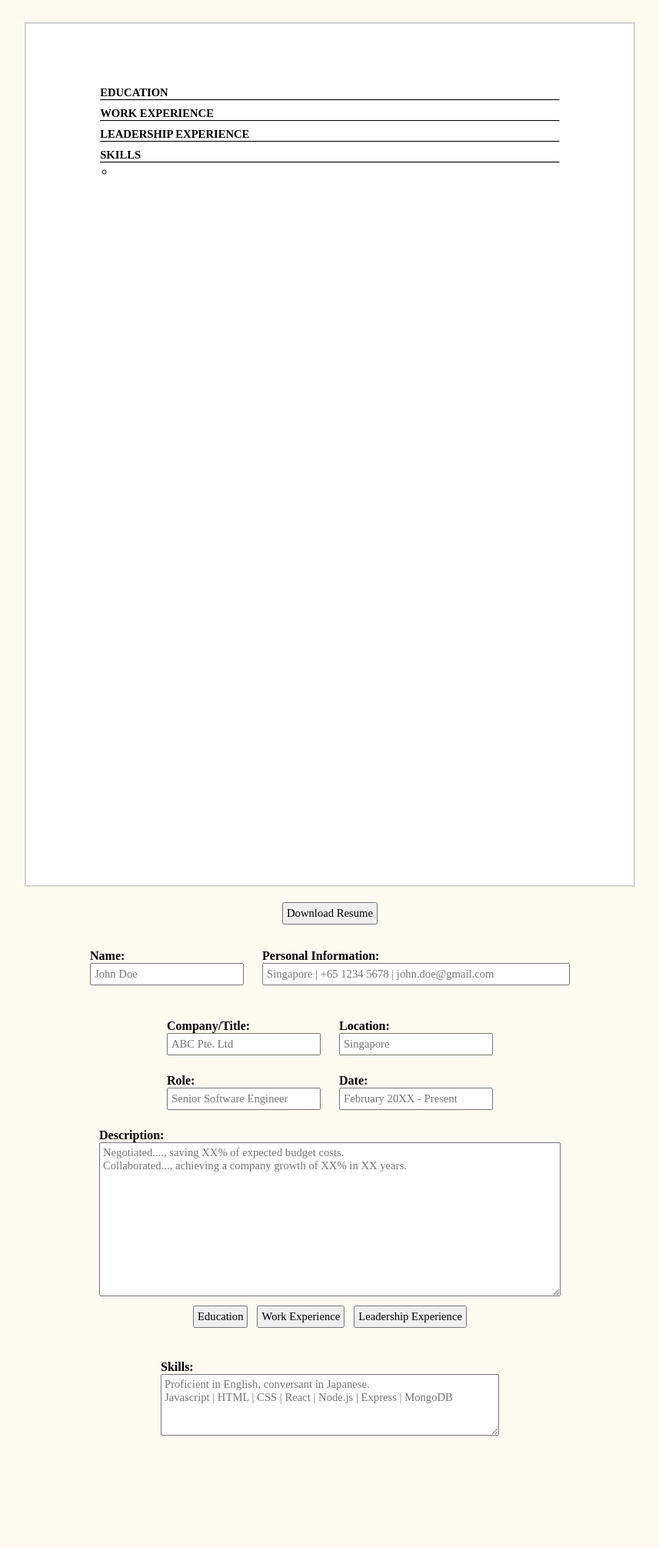
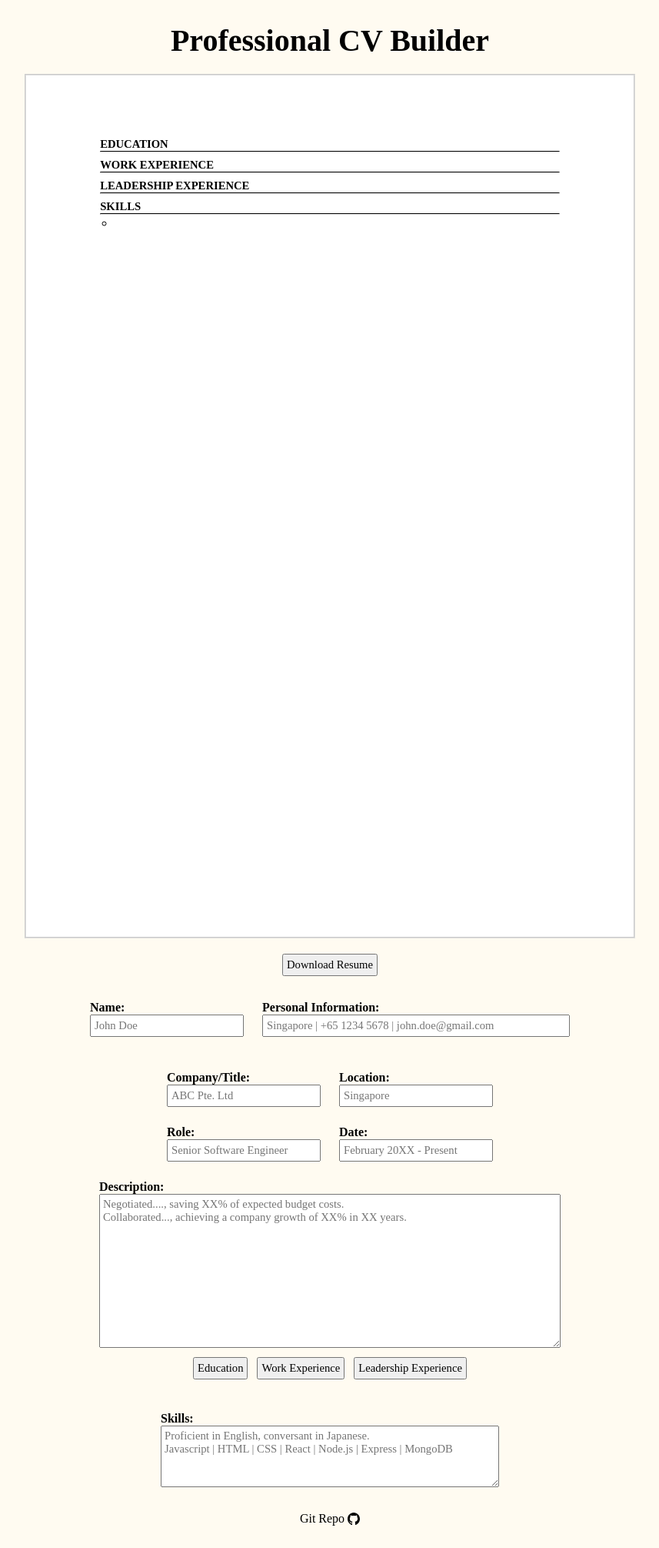
Before and after one commit to BorgXQ/cv-application, a React (Vite) app: page / in a window 1280 px wide. Shown: the whole page at 77% size, without its empty margins (211-1068 px from the left). Before the commit the page ends 1906 px from the top, so only its background shows below. Built offline with nearby package versions, Linux system fonts and the light colour scheme.

Commit message:
Add footer with link to github repo

```diff
--- a/src/App.jsx
+++ b/src/App.jsx
@@ -1,6 +1,7 @@
 import { React, useState, useRef } from 'react'
 import pencilEdit from './assets/pencil-edit.svg'
 import trashCan from './assets/trash-can.svg'
+import githubLogo from './assets/github-logo.svg'
 import html2canvas from 'html2canvas'
 import jsPDF from 'jspdf'
 import './css/main.css'
@@ -230,8 +231,13 @@ function App() {
     )
   }
 
+  function redirectGithub() {
+    window.open("https://github.com/BorgXQ/cv-application")
+  }
+
   return (
     <>
+      <div className='header'>Professional CV Builder</div>
       <div className="a4" id='cvReport' ref={pdfRef}>
         <h1 className="full-name">{name}</h1>
         <p className="personal-info">
@@ -332,6 +338,8 @@ function App() {
         className='input-skill'
         placeholder={'Proficient in English, conversant in Japanese.\nJavascript | HTML | CSS | React | Node.js | Express | MongoDB'}
       />
+
+      <footer onClick={redirectGithub}>Git Repo <img src={githubLogo} alt='Github Logo'/></footer>
     </>
   )
 }
--- a/src/css/cv-template.css
+++ b/src/css/cv-template.css
@@ -17,6 +17,7 @@ body {
     display: flex;
     align-items: center;
     justify-content: center;
+    overflow: scroll;
 }
 
 #root {
@@ -27,12 +28,18 @@ body {
     align-items: center;
 }
 
+.header {
+    font-size: 40px;
+    font-weight: bold;
+}
+
 .a4 {
     background-color: #FFFFFF;
     height: 297mm;
     width: 210mm;
     padding: 1.91cm 2.54cm;
     border: groove 2px rgba(0, 0, 0, .2);
+    margin-top: 20px;
 }
 
 hr {
@@ -88,3 +95,17 @@ li {
 .skill {
     list-style-type: circle;
 }
+
+footer {
+    cursor: pointer;
+    margin-top: 20px;
+    font-size: 16px;
+    display: flex;
+    align-items: center;
+    gap: 4px;
+    transition: transform .2s;
+}
+
+footer:hover {
+    transform: translateY(-2px);
+}
```
Also changed, not shown: src/assets/github-logo.svg (added).
